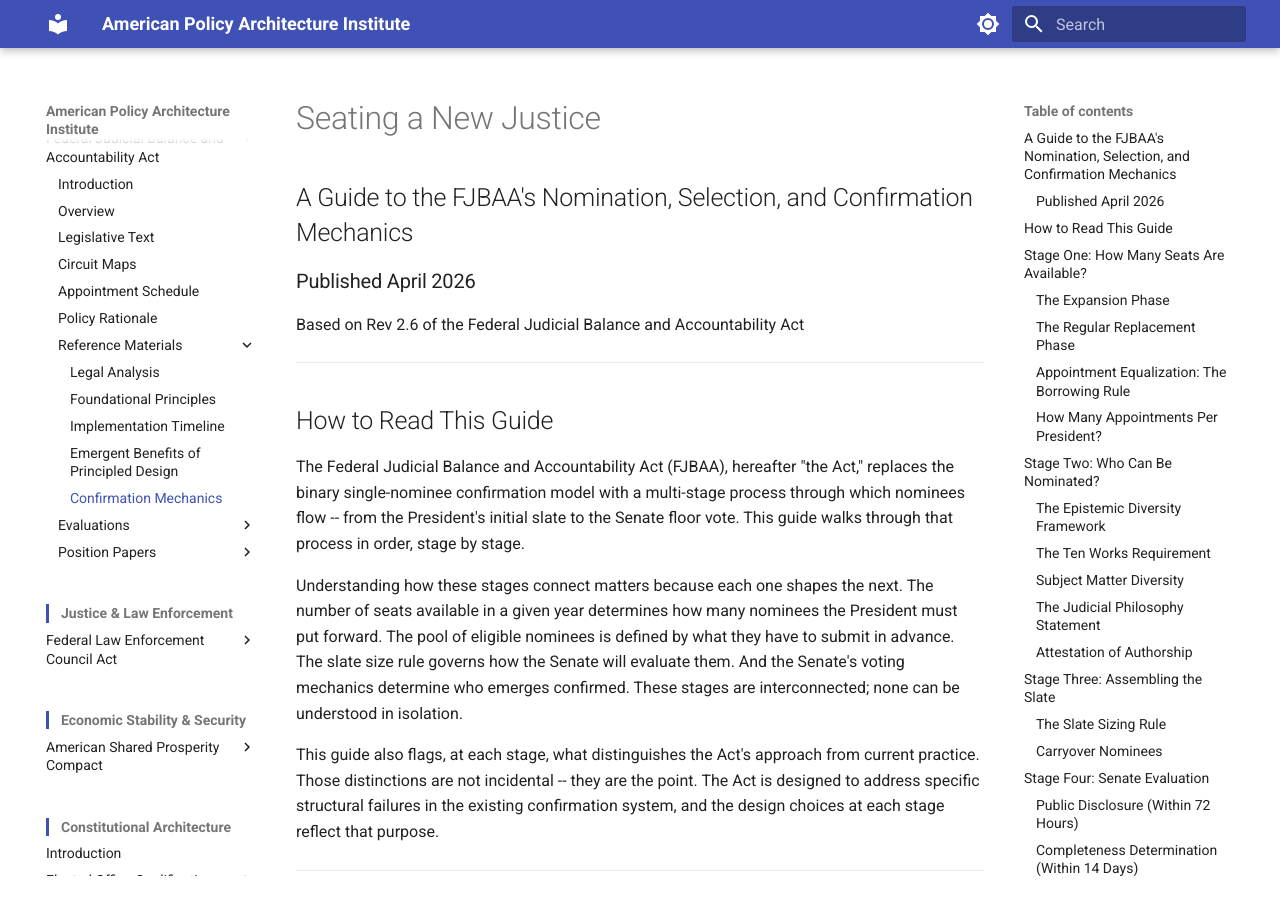
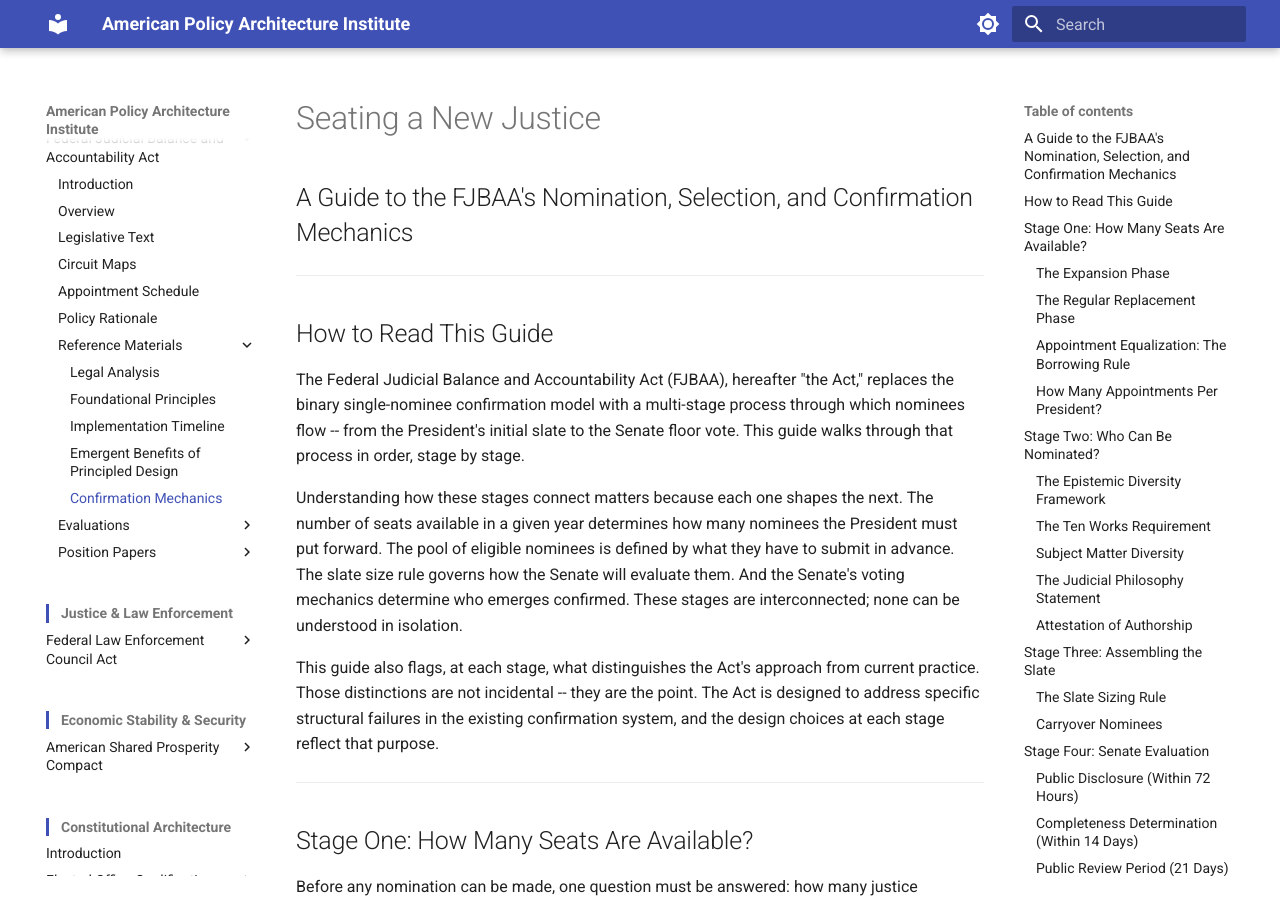
Before and after one commit to albertintech/apai, an MkDocs documentation site: the page built from docs/judiciary/fjbaa/seating-a-new-justice.md, in a window 1280 px wide and 900 px high. Built offline with MkDocs 1.6.1 and Material for MkDocs 9.7.7, drawn with Linux system fonts in a browser that asks for light colours; some of the changed text lies outside the part shown.

Commit message:
Update seating-a-new-justice.md

```diff
--- a/docs/judiciary/fjbaa/seating-a-new-justice.md
+++ b/docs/judiciary/fjbaa/seating-a-new-justice.md
@@ -1,10 +1,6 @@
 # Seating a New Justice
 
 ## A Guide to the FJBAA's Nomination, Selection, and Confirmation Mechanics
-
-### Published April 2026
-
-Based on Rev 2.6 of the Federal Judicial Balance and Accountability Act
 
 ---
 
@@ -50,8 +46,8 @@
 
 | Phase | Act Years (odd) | Seats per appointment year | Appointments per term |
 |---|---|---|---|
-| **Expansion** | Years 1–11 | 1 | 2 |
-| **Transition** | Years 13–19 | 2 | 4 |
+| **Expansion** | Years 1-11 | 1 | 2 |
+| **Transition** | Years 13-19 | 2 | 4 |
 | **Steady State** | Year 21 onward | 2 or 3 | 5 |
 
 During the expansion phase, every odd appointment year yields exactly one new seat, giving each president two expansion appointments per term. During the transition, two seats become available in every odd appointment year, producing exactly four appointments per term across two consecutive terms (Terms 4 and 5 of the Appointment Schedule). At steady state, odd appointment years alternate between two and three available seats -- the borrowing rule ensures the total across any four-year presidential term always reaches exactly five.
@@ -337,7 +333,7 @@
 - Removed all body-text "pipeline" references; replaced with "process," "stages," or equivalent neutral language
 
 **Revision 1.3**
-- Corrected "How Many Appointments Per President?" section: replaced imprecise variable-description bullet list with a three-row table (Expansion / Transition / Steady State) showing seats per appointment year and appointments per term; corrected transition phase from "variable" to exactly four appointments per term for two consecutive terms (Years 13–19)
+- Corrected "How Many Appointments Per President?" section: replaced imprecise variable-description bullet list with a three-row table (Expansion / Transition / Steady State) showing seats per appointment year and appointments per term; corrected transition phase from "variable" to exactly four appointments per term for two consecutive terms (Years 13-19)
 - Fixed two instances of "sizing formula" to "sizing rule" for consistency with Stage Three subsection heading
 - Fixed "slate size formula" to "slate size rule" in How to Read This Guide intro paragraph
 
@@ -363,8 +359,6 @@
 
 > 📥 [Download this document](https://github.com/albertintech/apai/blob/main/docs/judiciary/fjbaa/seating-a-new-justice.md) (opens on GitHub -- click the ⬇ download button)
 
-*Last revised April 2026*
-
 ---
 
 *Prepared by Albert Ramos for The American Policy Architecture Institute*
```
